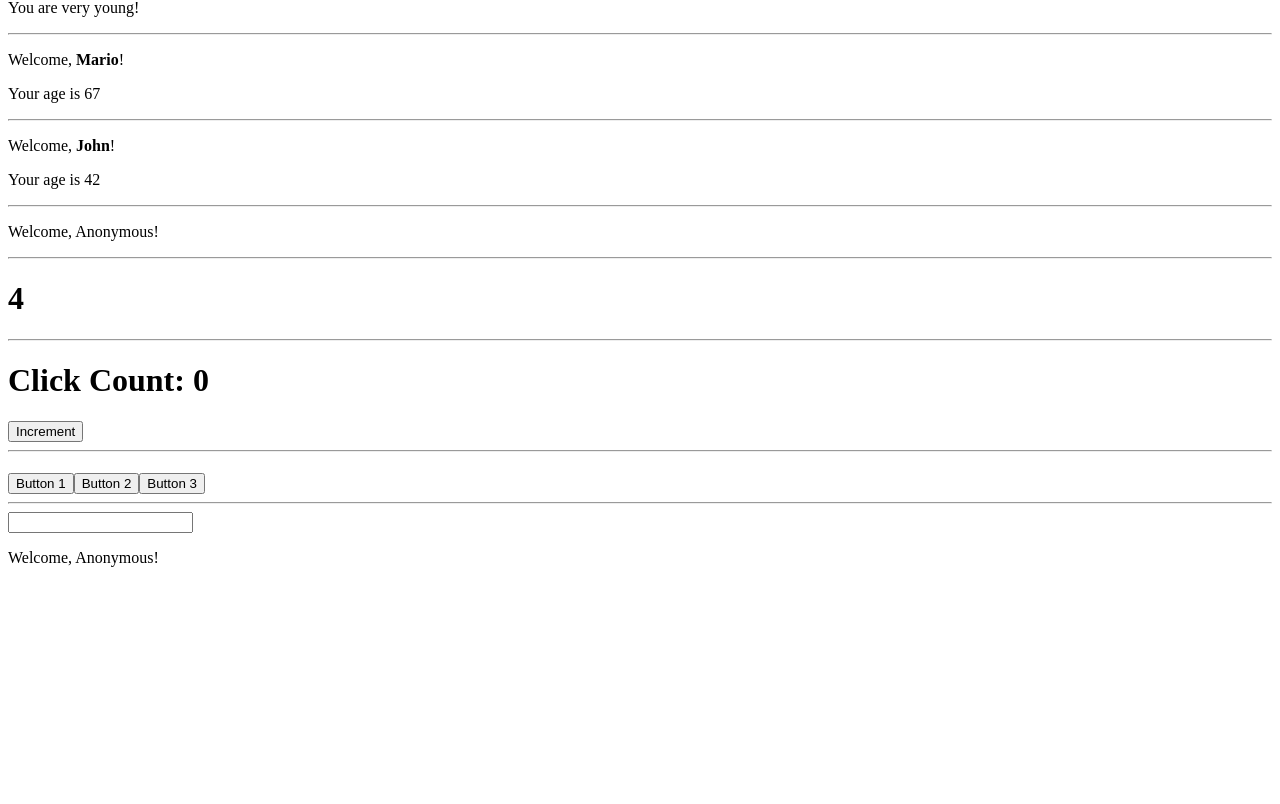
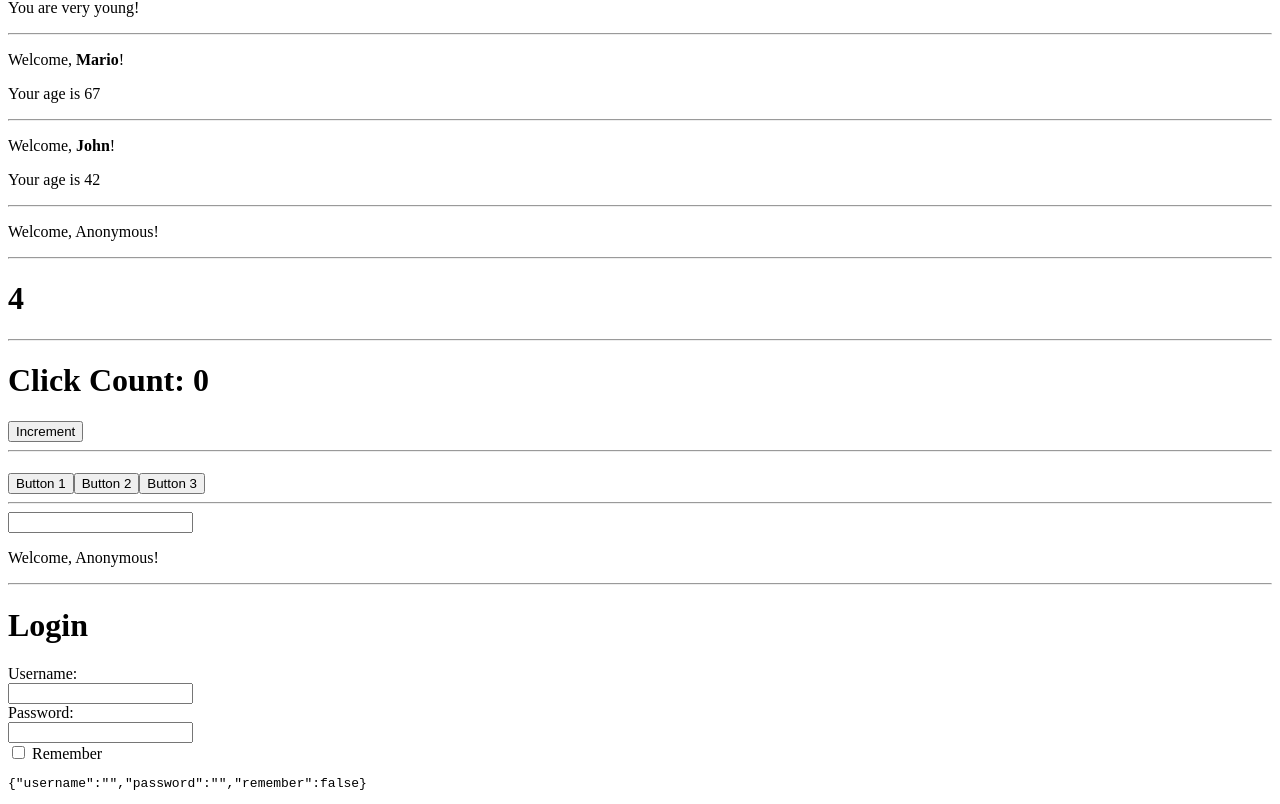
Before and after one commit to AndreaPossidente/develhope-react-exercises, a React (Create React App) app: page / in a window 1280 px wide. Shown: the part 253-1057 px from the top of the page. Before the commit the page ends 836 px from the top, so only its background shows below. Built offline with nearby package versions, Linux system fonts and the light colour scheme.

Commit message:
done exercise 27

```diff
--- a/src/App.js
+++ b/src/App.js
@@ -4,6 +4,7 @@ import ClickTracker from "./ClickTracker";
 import Counter from "./Counter";
 import Hello from "./Hello";
 import InteractiveWelcome from "./InteractiveWelcome";
+import Login from "./Login";
 import Welcome from "./Welcome";
 
 export default class App extends Component {
@@ -29,6 +30,8 @@ export default class App extends Component {
         <ClickTracker />
         <hr />
         <InteractiveWelcome />
+        <hr />
+        <Login />
       </div>
     );
   }
--- a/src/InteractiveWelcome.js
+++ b/src/InteractiveWelcome.js
@@ -2,7 +2,7 @@ import React, { Component } from "react";
 import Welcome from "./Welcome";
 
 export default class InteractiveWelcome extends Component {
-  state = { name: null };
+  state = { name: "" };
   handleInputChange = (e) => {
     this.setState((prevState) => ({ name: e.target.value }));
   };
--- /dev/null
+++ b/src/Login.js
@@ -0,0 +1,50 @@
+import React, { Component } from "react";
+
+export default class Login extends Component {
+  state = {
+    username: "",
+    password: "",
+    remember: false,
+  };
+
+  handleInputChange = (e) => {
+    const name = e.target.name;
+    const type = e.target.type;
+    const value = type === "checkbox" ? e.target.checked : e.target.value;
+    this.setState({
+      [name]: value,
+    });
+  };
+  render() {
+    return (
+      <>
+        <h1>Login</h1>
+        <label>Username:</label>
+        <br />
+        <input
+          onChange={this.handleInputChange}
+          name="username"
+          value={this.state.username}
+        />
+        <br />
+        <label>Password:</label>
+        <br />
+        <input
+          onChange={this.handleInputChange}
+          name="password"
+          type="password"
+          value={this.state.password}
+        />
+        <br />
+        <input
+          onChange={this.handleInputChange}
+          name="remember"
+          type="checkbox"
+          checked={this.state.checked}
+        />{" "}
+        <label>Remember</label>
+        <pre>{JSON.stringify(this.state)}</pre>
+      </>
+    );
+  }
+}
```
